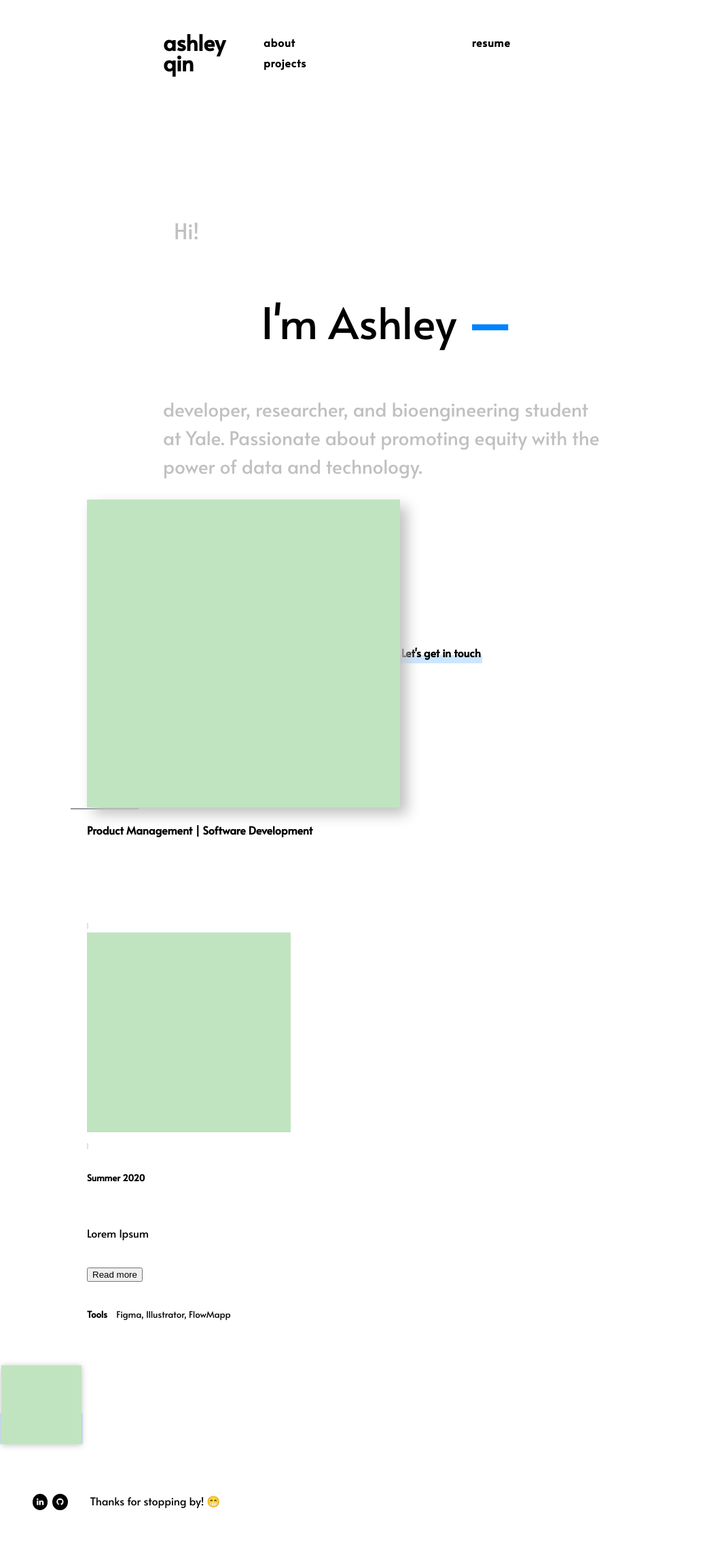
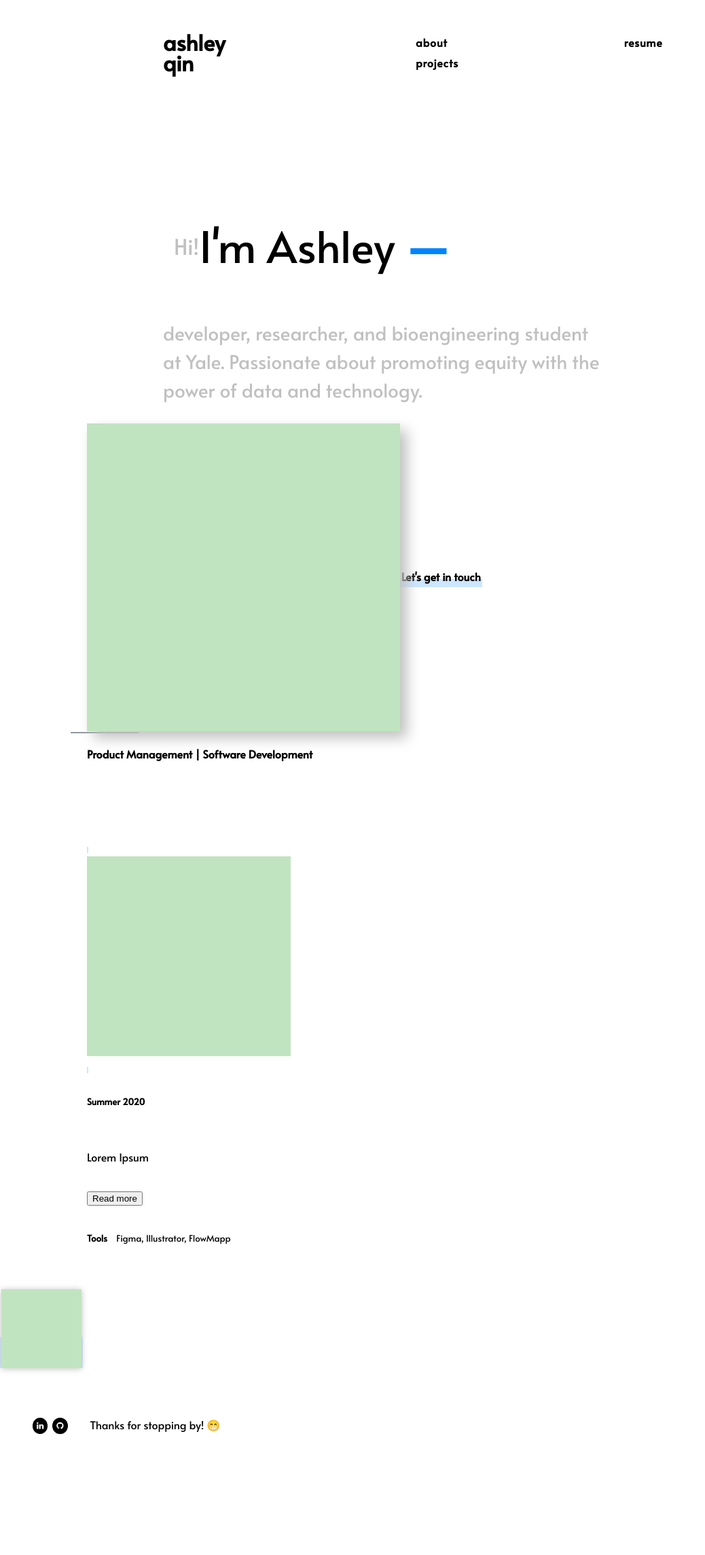
Before and after one commit to ashleyyqin/ashleyyqin.github.io, a Jekyll site: the page built from index.html, in a window 1280 px wide. Shown: the whole page at 68% size, without its empty margins (0-1038 px from the left). Built offline with Jekyll 4.4.1, drawn with Linux system fonts in a browser that asks for light colours; after the commit the page ends 2176 px from its top, so only the background shows below that.

Commit message:
Update main.css

```diff
--- a/styles/main.css
+++ b/styles/main.css
@@ -162,7 +162,7 @@ nav a {
     font-size: 100%;
     letter-spacing: 0.05em;
     margin: 1em;
-    margin-right: 15em;
+    margin-left: 15em;
 }
 
 footer {
@@ -482,7 +482,7 @@ main {
     font-size: 400%;
     margin-top: 1em;
     margin-bottom: 1em;
-    margin-left: 4em;
+    /*margin-left: 4em;*/
     display: block;
 }
 
```
